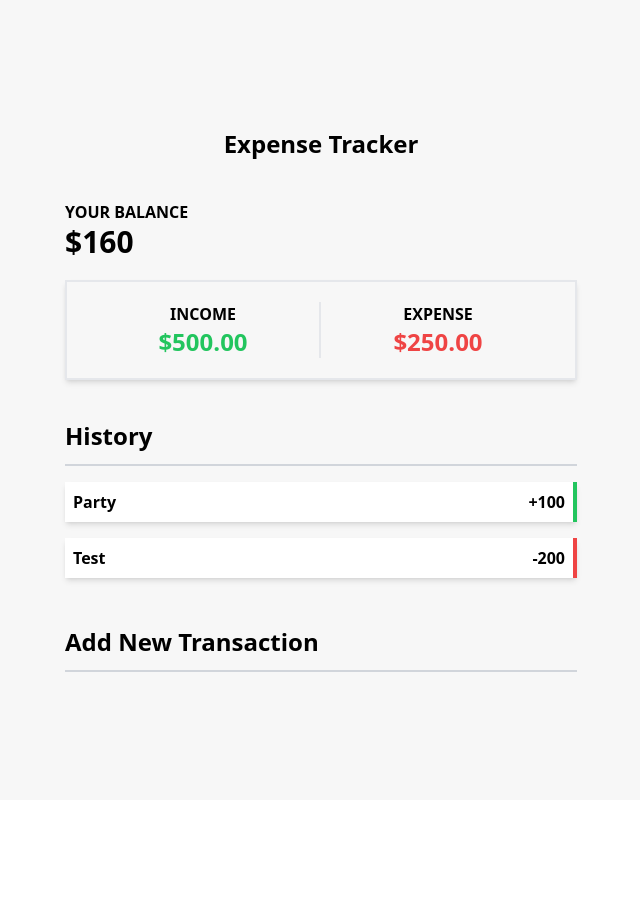
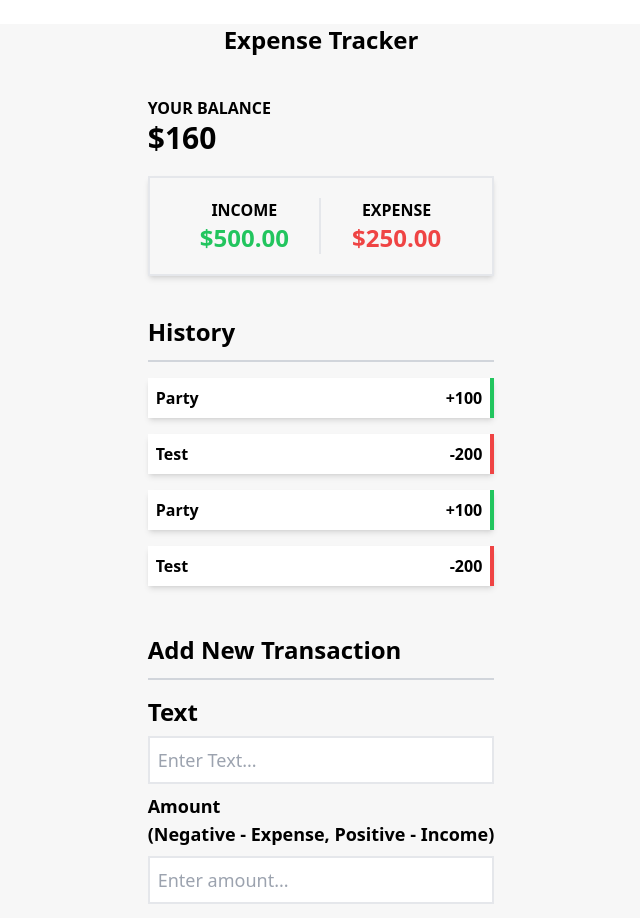
Before and after one commit to Uzairkhan98/Expense-Tracker, a React (Vite) app: page / in a window 1280 px wide. Shown: the top 918 px of the page, without its empty margins (319-959 px from the left). Before the commit the page ends 800 px from the top, so only its background shows below. Built offline with nearby package versions, Linux system fonts and the light colour scheme.

Commit message:
Completed UI setup

```diff
--- a/src/App.jsx
+++ b/src/App.jsx
@@ -6,8 +6,8 @@ import { AddTransactionForm } from "./components/AddTransactionForm";
 function App() {
   return (
     <div className="App">
-      <div className="h-screen w-screen bg-[#f7f7f7] flex justify-center items-center">
-        <div className="w-2/5 flex flex-col items-center">
+      <div className="h-full w-full bg-[#f7f7f7] flex justify-center mt-6 ">
+        <div className="flex flex-col items-center  px-5">
           <h1 className="text-2xl font-semibold">Expense Tracker</h1>
           <BalanceHeader></BalanceHeader>
           <AmountCard></AmountCard>
--- a/src/components/AddTransactionForm.jsx
+++ b/src/components/AddTransactionForm.jsx
@@ -6,6 +6,36 @@ export const AddTransactionForm = () => {
       <h2 className="text-2xl font-semibold capitalize border-b-2 pb-3 border-gray-300">
         Add new transaction
       </h2>
+      <form typeof="submit" className="mt-4">
+        <div className="flex flex-col gap-2">
+          <label htmlFor="text" className="text-2xl font-semibold capitalize">
+            Text
+          </label>
+          <input
+            type="text"
+            name="text"
+            id="text"
+            placeholder="Enter Text..."
+            className="bg-white border-2 p-2 text-lg"
+          />
+          <label htmlFor="amount" className="text-lg font-semibold capitalize">
+            <p>Amount</p> (negative - expense, positive - income)<p></p>
+          </label>
+          <input
+            type="number"
+            name="amount"
+            id="amount"
+            placeholder="Enter amount..."
+            className="bg-white border-2 p-2 text-lg appearance-none"
+          />
+          <button
+            type="submit"
+            className="bg-indigo-500 p-2 capitalize font-semibold mt-2 mb-6 text-white"
+          >
+            add transaction
+          </button>
+        </div>
+      </form>
     </div>
   );
 };
--- a/src/components/TransactionList.jsx
+++ b/src/components/TransactionList.jsx
@@ -44,4 +44,14 @@ const transactions = [
     text: "Test",
     amount: -200,
   },
+  {
+    id: 0,
+    text: "Party",
+    amount: 100,
+  },
+  {
+    id: 1,
+    text: "Test",
+    amount: -200,
+  },
 ];
```
